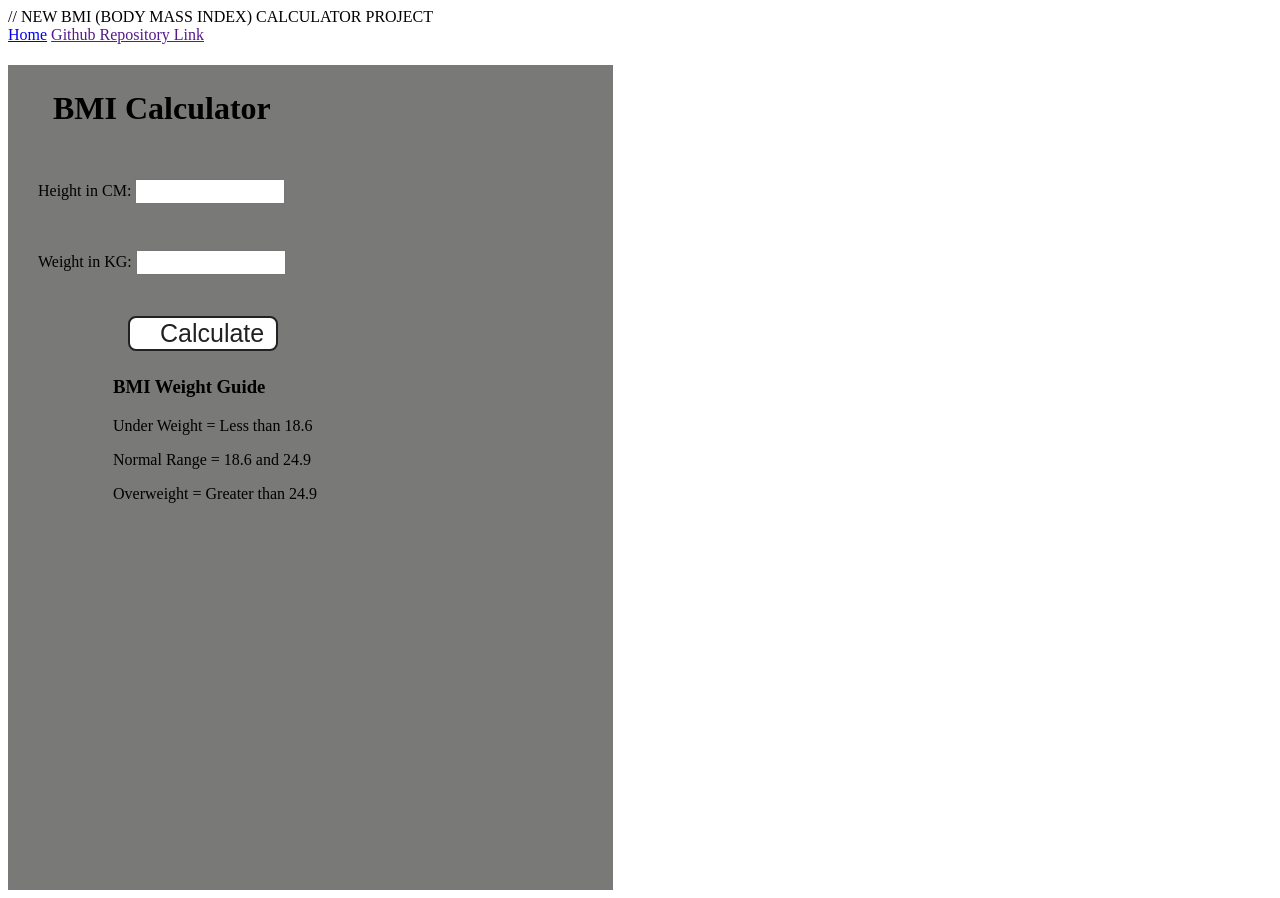
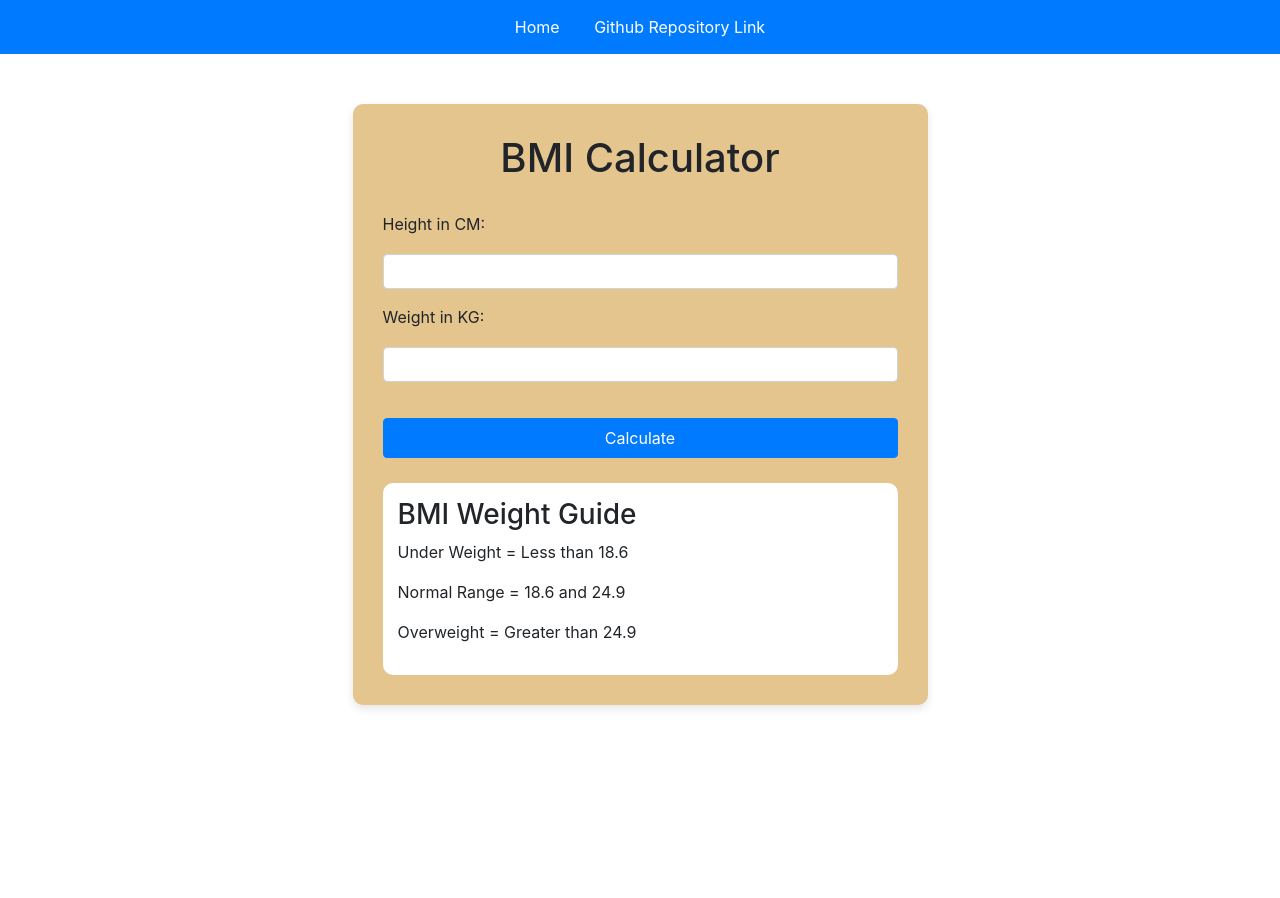
Before and after one commit to amit-s4507/Web-Dev-Projects, a plain HTML site: page index.html in a window 1280 px wide. After the commit the page ends 800 px from the top, so only its background shows below. Drawn offline with nearby package versions, Linux system fonts and the light colour scheme.

Commit message:
BMI Calculator Project Done

```diff
--- a/index.html
+++ b/index.html
@@ -1,29 +1,24 @@
-//  NEW BMI (BODY MASS INDEX)  CALCULATOR PROJECT
-
-
 <!DOCTYPE html>
 <html lang="en">
   <head>
     <meta charset="UTF-8" />
     <meta name="viewport" content="width=device-width, initial-scale=1.0" />
     <meta http-equiv="X-UA-Compatible" content="ie=edge" />
+    <link rel="stylesheet" href="https://maxcdn.bootstrapcdn.com/bootstrap/4.5.2/css/bootstrap.min.css">
     <link rel="stylesheet" href="styles.css" />
-    <link rel="stylesheet" href="../styles.css" />
     <title>BMI Calculator</title>
   </head>
   <body>
     <nav>
       <a href="/" aria-current="page">Home</a>
-      <a target="_blank" href=""
-        >Github Repository Link</a
-      >
+      <a target="_blank" href="https://github.com/amit-s4507/Web-Dev-Projects">Github Repository Link</a>
     </nav>
     <div class="container">
       <h1>BMI Calculator</h1>
       <form>
-        <p><label>Height in CM: </label><input type="text" id="height" /></p>
-        <p><label>Weight in KG: </label><input type="text" id="weight" /></p>
-        <button>Calculate</button>
+        <p><label>Height in CM: </label><input type="text" id="height" class="form-control"/></p>
+        <p><label>Weight in KG: </label><input type="text" id="weight" class="form-control"/></p>
+        <button type="submit" class="btn btn-primary">Calculate</button>
         <div id="results"></div>
         <div id="weight-guide">
           <h3>BMI Weight Guide</h3>
@@ -33,6 +28,6 @@
         </div>
       </form>
     </div>
+    <script src="script.js"></script>
   </body>
-  <script src="script.js"></script>
 </html>
--- a/script.js
+++ b/script.js
@@ -0,0 +1,18 @@
+const form = document.querySelector('form');
+
+form.addEventListener('submit', function(e) {
+    e.preventDefault();
+
+    const height = parseInt(document.querySelector('#height').value);
+    const weight = parseInt(document.querySelector('#weight').value);
+    const results = document.querySelector('#results');
+
+    if (height <= 0 || isNaN(height)) {
+        results.innerHTML = `Please give a valid height`;
+    } else if (weight <= 0 || isNaN(weight)) {
+        results.innerHTML = `Please give a valid weight`;
+    } else {
+        const bmi = (weight / ((height * height) / 10000)).toFixed(2);
+        results.innerHTML = `Your BMI is <span>${bmi}</span>`;
+    }
+});
--- a/styles.css
+++ b/styles.css
@@ -1,46 +1,65 @@
 .container {
     width: 575px;
-    height: 825px;
+    padding: 30px;
+    background-color: #e3c58d;
+    box-shadow: 0 4px 8px rgba(0, 0, 0, 0.1);
+    border-radius: 10px;
+    margin-top: 50px;
+}
 
-    background-color: #797978;
-    padding-left: 30px;
-  }
 #height,
 #weight {
-    width: 150px;
-    height: 25px;
-    margin-top: 30px;
+    width: 100%;
+    height: 35px;
+    margin-top: 10px;
 }
 
 #weight-guide {
-    margin-left: 75px;
     margin-top: 25px;
+    padding: 15px;
+    background-color: #fff;
+    border-radius: 10px;
 }
 
 #results {
-    font-size: 35px;
-    margin-left: 90px;
+    font-size: 24px;
     margin-top: 20px;
-    color: rgb(241, 241, 241);
+    color: #000;
 }
 
 button {
-    width: 150px;
-    height: 35px;
-    margin-left: 90px;
-    margin-top: 25px;
-    background-color: #fff;
-    padding: 1px 30px;
-    border-radius: 8px;
-    color: #212121;
-    text-decoration: none;
-    border: 2px solid #212121;
+    width: 100%;
+    height: 40px;
+    margin-top: 20px;
+    background-color: #007bff;
+    border: none;
+    border-radius: 5px;
+    color: #fff;
+    font-size: 18px;
+    cursor: pointer;
+}
 
-    font-size: 25px;
+button:hover {
+    background-color: #0056b3;
 }
 
 h1 {
-    padding-left: 15px;
-    padding-top: 25px;
+    text-align: center;
+    margin-bottom: 30px;
+}
 
+nav {
+    padding: 15px 0;
+    text-align: center;
+    background-color: #007bff;
 }
+
+nav a {
+    color: white;
+    margin: 0 15px;
+    text-decoration: none;
+}
+
+nav a:hover {
+    text-decoration: underline;
+}
```
Lines whose indentation alone changed are shown as unchanged.
